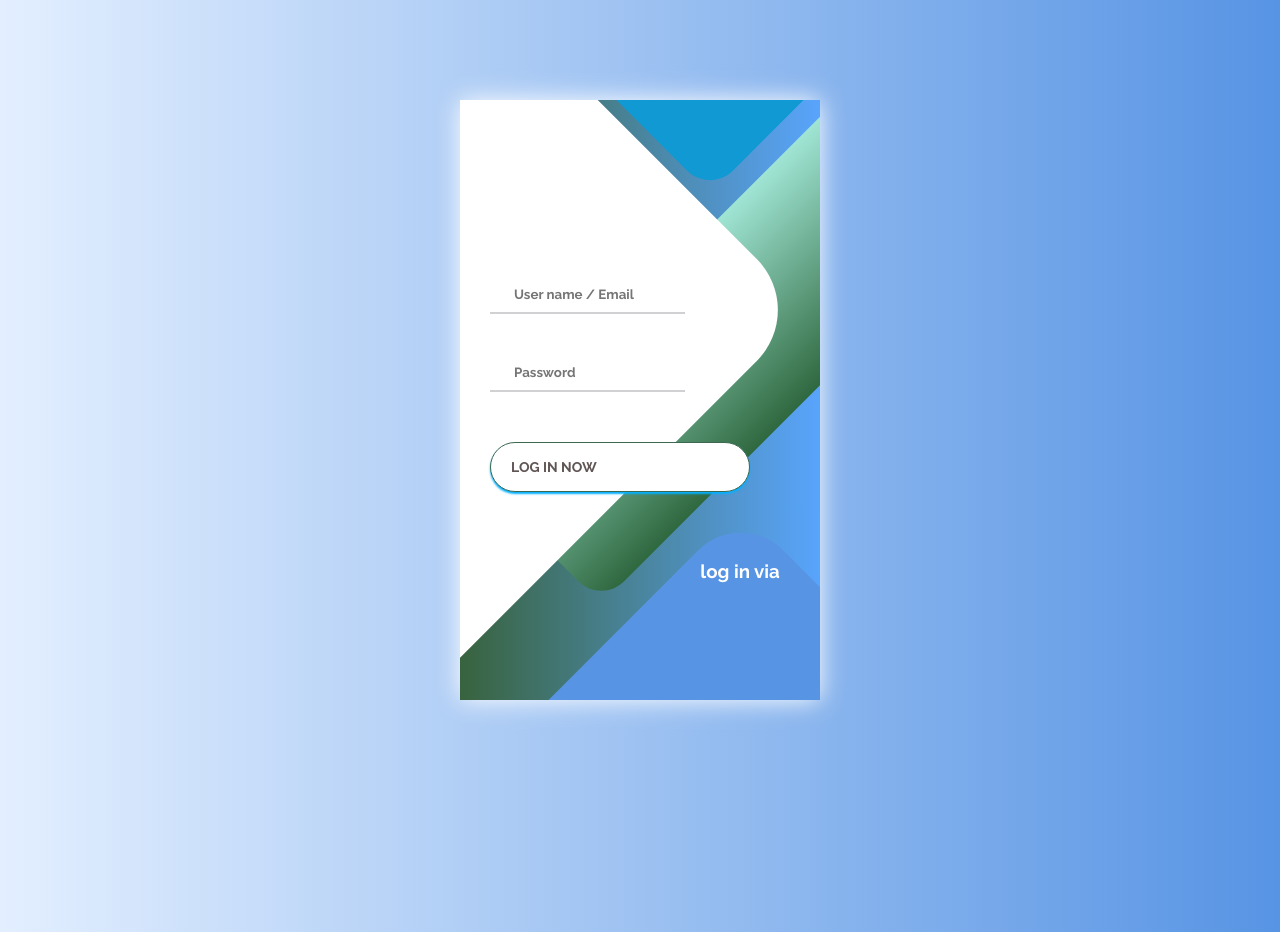
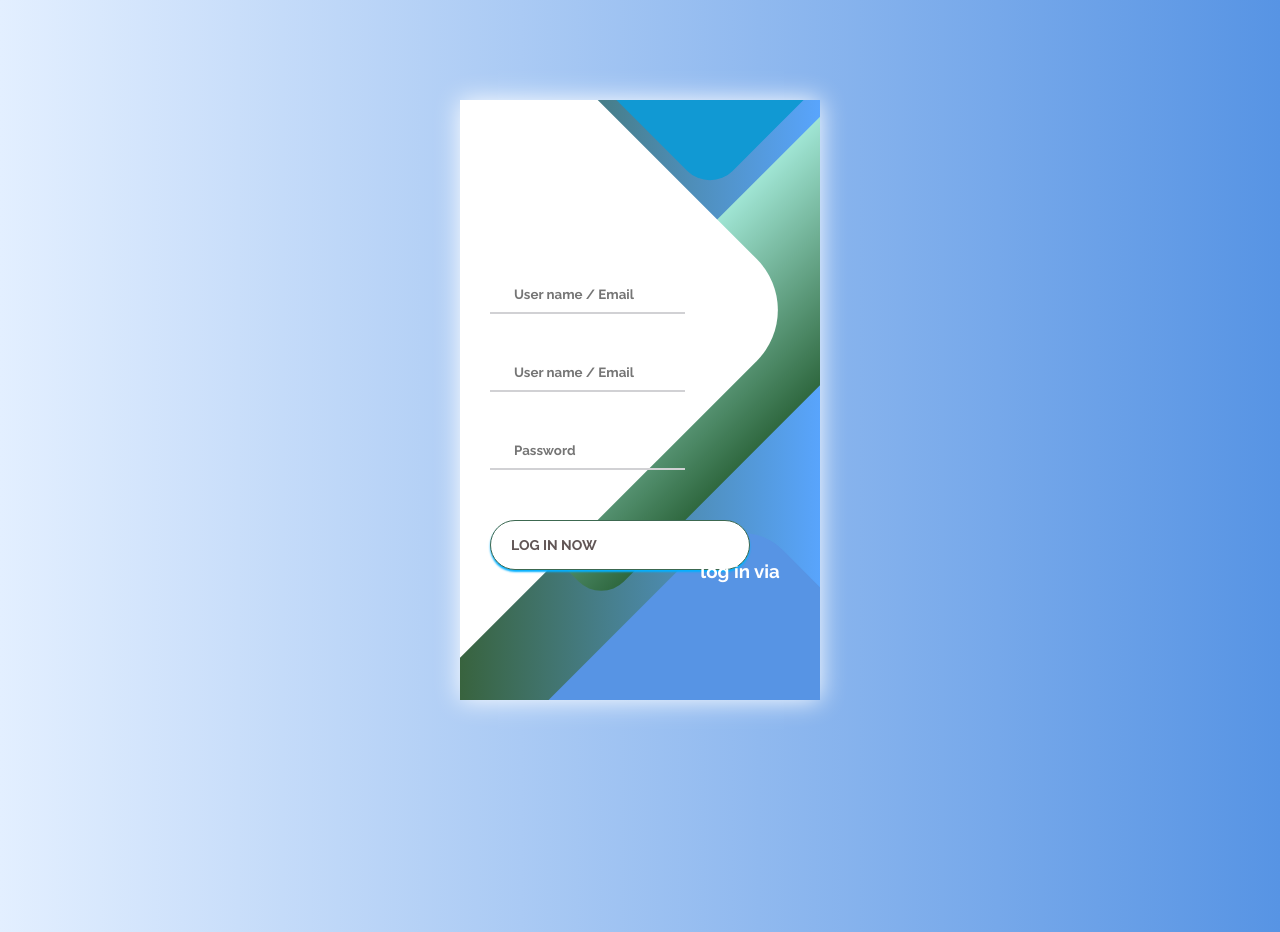
Before and after one commit to Enola-Dev-S/Enola-Dev-S, a React (Create React App) app: page / in a window 1280 px wide. Built offline with nearby package versions, Linux system fonts and the light colour scheme.

Commit message:
Update App.js

```diff
--- a/src/App.js
+++ b/src/App.js
@@ -24,6 +24,10 @@ function App() {
           <div class="screen__content">
             <form class="login">
               <div class="login__field">
+                <i class="login__icon fas fa-user"></i>
+                <input type="text" class="login__input" placeholder="User name / Email"/>
+              </div>
+             <div class="login__field">
                 <i class="login__icon fas fa-user"></i>
                 <input type="text" class="login__input" placeholder="User name / Email"/>
               </div>
```
